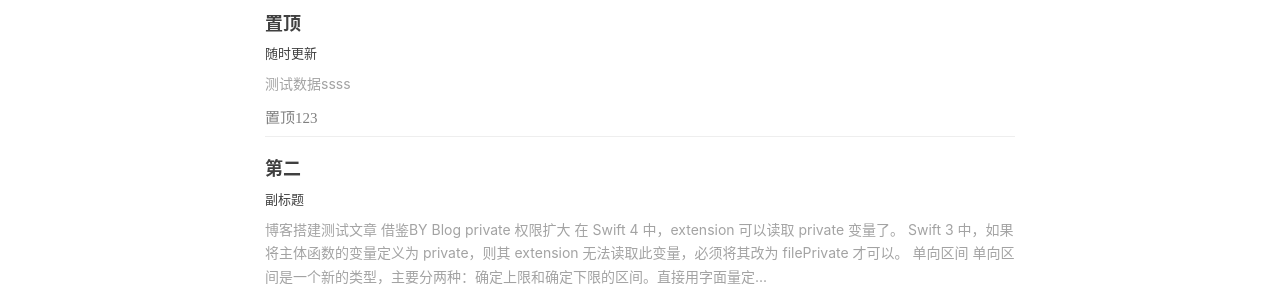
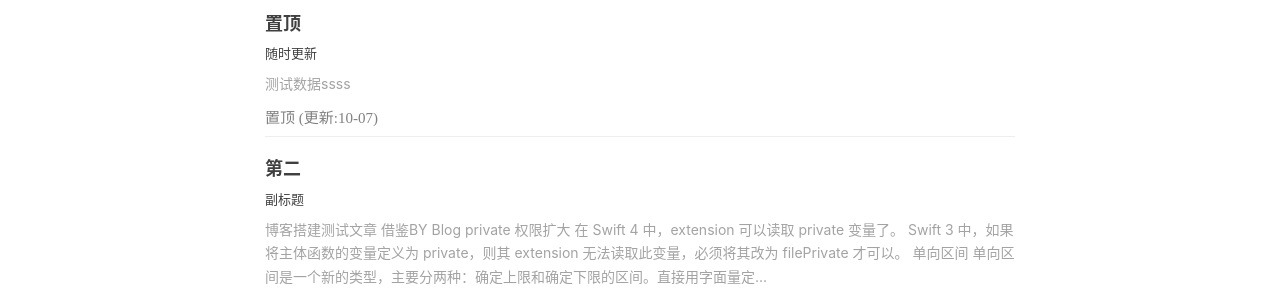
Before and after one commit to yznote/yznote.github.io, a Jekyll site: the page built from index.html, in a window 1280 px wide. Shown: the part 306-606 px from the top of the page. Built offline with Jekyll 4.4.1, drawn with Linux system fonts in a browser that asks for light colours; nearby versions of some CDN libraries; the list of posts is cut into pages by our own code; comment, search, counter and statistics services are not loaded.

Commit message:
Update index.html

```diff
--- a/index.html
+++ b/index.html
@@ -21,7 +21,7 @@ description: "砥砺前行"
             {{ post.content | strip_html | truncate:200 }}
         </div>
     </a>
-    <p class="post-meta">置顶123
+    <p class="post-meta">置顶 (更新:{{ post.date | date: "%m-%d" }})
     </p>
 </div>
 <hr>
```
